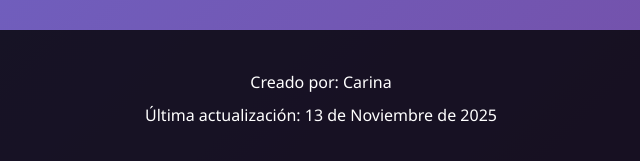
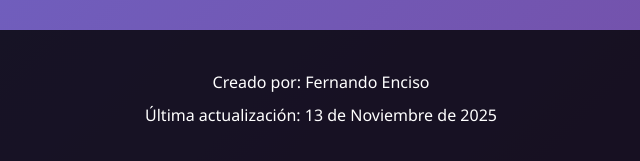
Before and after one commit to Fernando10104/ENCISOFERNANDO_PARCIAL_PW, a plain HTML site: page galeria.html in a window 1280 px wide. Shown: the part 1615-1776 px from the top of the page, 319-959 px from the left. Drawn offline with Linux system fonts and the light colour scheme.

Commit message:
Change footer author name to Fernando Enciso
Updated the footer to reflect the correct author name.

```diff
--- a/galeria.html
+++ b/galeria.html
@@ -104,7 +104,7 @@
 
     <!-- Pie de página -->
     <footer class="footer">
-        <p>Creado por: Carina</p>
+        <p>Creado por: Fernando Enciso</p>
         <p>Última actualización: 13 de Noviembre de 2025</p>
     </footer>
 </body>
```
